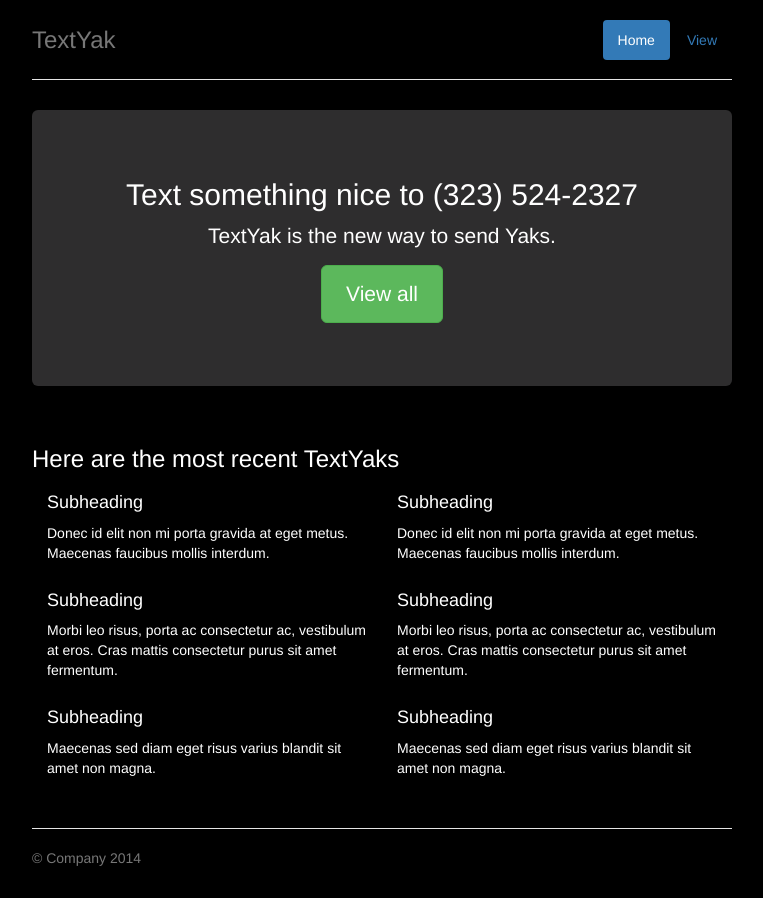
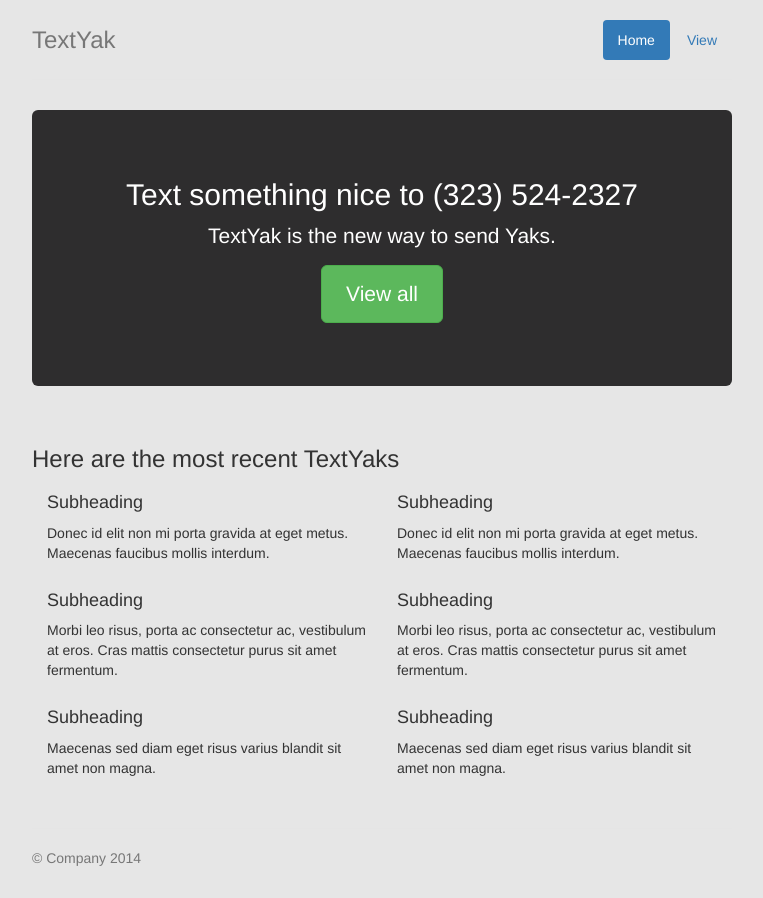
Before and after one commit to michaelrbock/textyak, a Python web app: template templates/index.html in a window 1280 px wide. Shown: the whole page, without its empty margins (258-1021 px from the left). Run offline with Jinja, Linux system fonts and the light colour scheme; the template is opened without the code that fills it, so the values that code supplies are empty; some libraries are stand-ins or nearby versions.

Commit message:
frontend updates

```diff
--- a/static/main.css
+++ b/static/main.css
@@ -1,6 +1,5 @@
 body {
-    background-color: black;
-    color: white;
+    background-color: #E6E6E6;
     padding-top: 50px;
 }
 .hero {
@@ -11,6 +10,10 @@ body {
 body {
   padding-top: 20px;
   padding-bottom: 20px;
+}
+
+hr {
+    border-top: 1px solid black;
 }
 
 /* Everything but the jumbotron gets side spacing for mobile first views */
@@ -55,6 +58,7 @@ body {
   text-align: center;
   border-bottom: 1px solid #e5e5e5;
   background-color: #2E2D2E;
+  color: white;
 }
 .jumbotron .btn {
   padding: 14px 24px;
--- a/templates/index.html
+++ b/templates/index.html
@@ -8,7 +8,7 @@
           <li role="presentation"><a href="/view">View</a></li>
         </ul>
       </nav>
-      <h3 class="text-muted">TextYak</h3>
+      <h3 class="text-muted"><a href="/" style="text-decoration: none; color: #777;">TextYak</a></h3>
     </div>
 
     <div class="jumbotron">
--- a/templates/view.html
+++ b/templates/view.html
@@ -8,7 +8,7 @@
           <li role="presentation" class="active"><a href="/view">View</a></li>
         </ul>
       </nav>
-      <h3 class="text-muted">TextYak</h3>
+      <h3 class="text-muted"><a href="/" style="text-decoration: none; color: #777;">TextYak</a></h3>
     </div>
 
     <div class="row marketing" id="filter-results">
@@ -16,7 +16,7 @@
       <script type="text/handlebars" id="filter-template">
         <div class="col-md-3">
           <form action="" class="filter" id="{{'{{type}}'}}">
-            <select style="min-width: 93px; max-width: 100px">
+            <select style="min-width: 95px; max-width: 95px">
               <option selected="selected" disabled="disabled" value="0">{{'{{type}}'}}</option>
               {{'{{#each values}}'}}
                 <option>{{'{{this}}'}}</option>
```
Also changed, not shown: static/view.js (+20 -2 lines).
